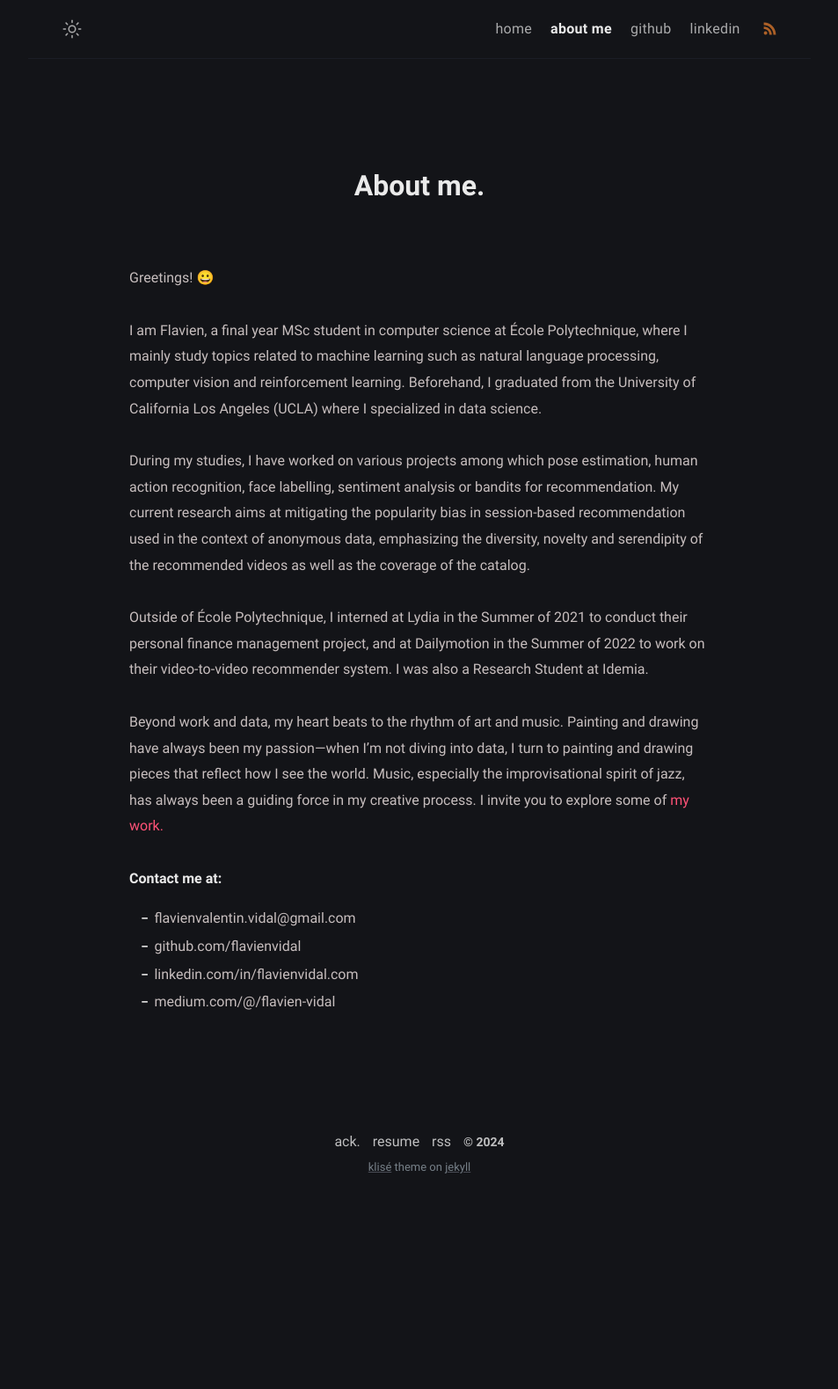
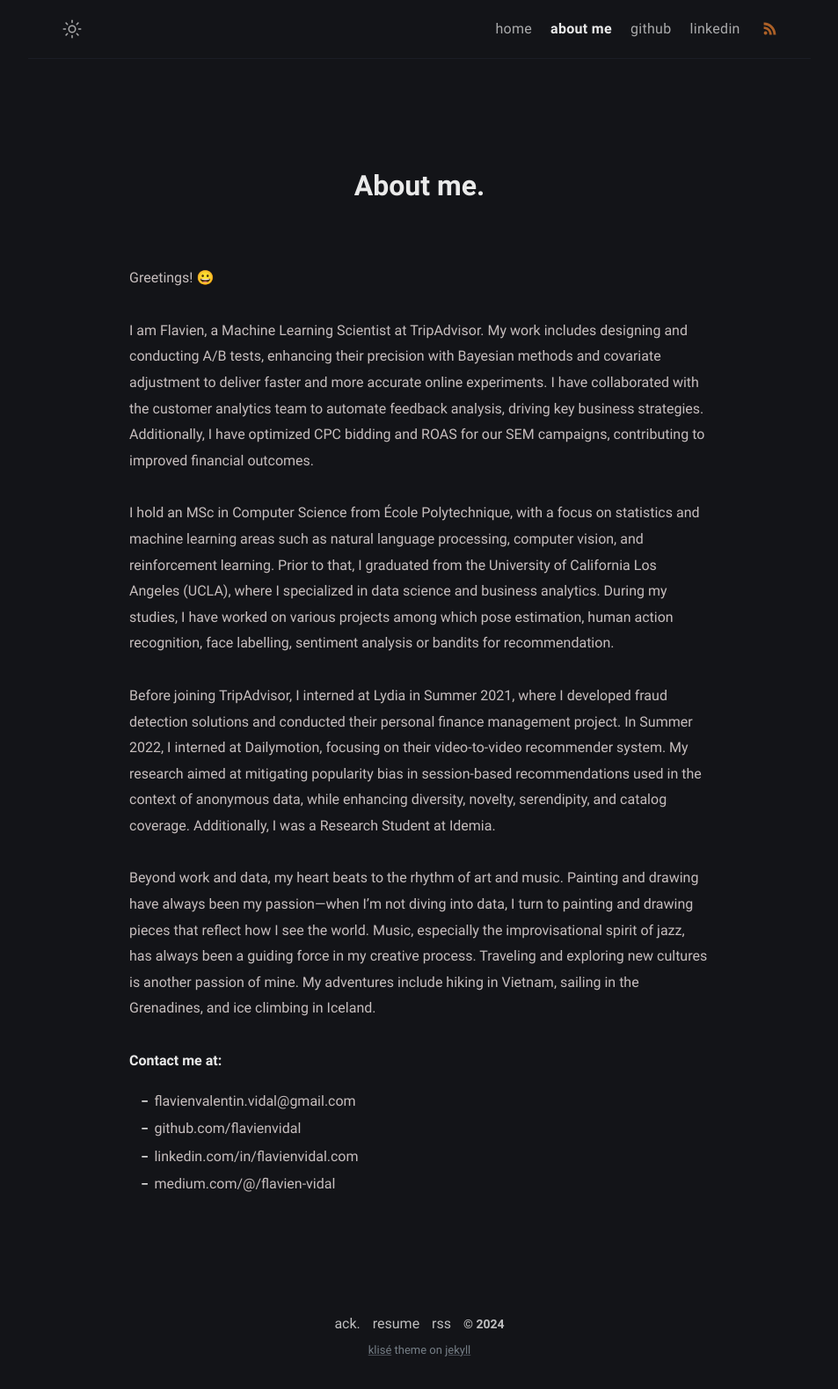
Before and after one commit to FlavienVidal/flavienvidal.github.io, a Jekyll site: the page built from about.md, in a window 1280 px wide. Shown: the whole page at 88% size, without its empty margins (163-1116 px from the left). Built offline with Jekyll 4.4.1, drawn with Linux system fonts in a browser that asks for light colours; before the commit the page ends 1371 px from its top, so only the background shows below that.

Commit message:
wip: updating the self-introduction

```diff
--- a/about.md
+++ b/about.md
@@ -8,17 +8,16 @@ comments: false
 
 <p>Greetings! 😀</p>
 <p>
-I am Flavien, a final year MSc student in computer science at École Polytechnique, where I mainly study topics related to machine learning such as natural language processing, computer vision and reinforcement learning. Beforehand, I graduated from the University of California Los Angeles (UCLA) where I specialized in data science.
+I am Flavien, a Machine Learning Scientist at TripAdvisor. My work includes designing and conducting A/B tests, enhancing their precision with Bayesian methods and covariate adjustment to deliver faster and more accurate online experiments. I have collaborated with the customer analytics team to automate feedback analysis, driving key business strategies. Additionally, I have optimized CPC bidding and ROAS for our SEM campaigns, contributing to improved financial outcomes.</p>
+<p>
+I hold an MSc in Computer Science from École Polytechnique, with a focus on statistics and machine learning areas such as natural language processing, computer vision, and reinforcement learning. Prior to that, I graduated from the University of California Los Angeles (UCLA), where I specialized in data science and business analytics. During my studies, I have worked on various projects among which pose estimation, human action recognition, face labelling, sentiment analysis or bandits for recommendation.</p>
+<p>
+Before joining TripAdvisor, I interned at Lydia in Summer 2021, where I developed fraud detection solutions and conducted their personal finance management project. In Summer 2022, I interned at Dailymotion, focusing on their video-to-video recommender system. My research aimed at mitigating popularity bias in session-based recommendations used in the context of anonymous data, while enhancing diversity, novelty, serendipity, and catalog coverage. Additionally, I was a Research Student at Idemia.</p>
+<p>
+Beyond work and data, my heart beats to the rhythm of art and music. Painting and drawing have always been my passion—when I’m not diving into data, I turn to painting and drawing pieces that reflect how I see the world. Music, especially the improvisational spirit of jazz, has always been a guiding force in my creative process. Traveling and exploring new cultures is another passion of mine. My adventures include hiking in Vietnam, sailing in the Grenadines, and ice climbing in Iceland.
 </p>
-<p>
-During my studies, I have worked on various projects among which pose estimation, human action recognition, face labelling, sentiment analysis or bandits for recommendation. My current research aims at mitigating the popularity bias in session-based recommendation used in the context of anonymous data, emphasizing the diversity, novelty and serendipity of the recommended videos as well as the coverage of the catalog.
-</p>
-<p>
-Outside of École Polytechnique, I interned at Lydia in the Summer of 2021 to conduct their personal finance management project, and at Dailymotion in the Summer of 2022 to work on their video-to-video recommender system. I was also a Research Student at Idemia.
-</p>
-<p>
-Beyond work and data, my heart beats to the rhythm of art and music. Painting and drawing have always been my passion—when I’m not diving into data, I turn to painting and drawing pieces that reflect how I see the world. Music, especially the improvisational spirit of jazz, has always been a guiding force in my creative process. I invite you to explore some of <a href="https://flavienvidal.github.io/art_gallery/">my work.</a>
-</p>
+<!-- I invite you to explore some of <a href="https://flavienvidal.github.io/art_gallery/">my work.</a> -->
+
 
 **Contact me at:**
 
```
Also changed, not shown: 1 other file.
